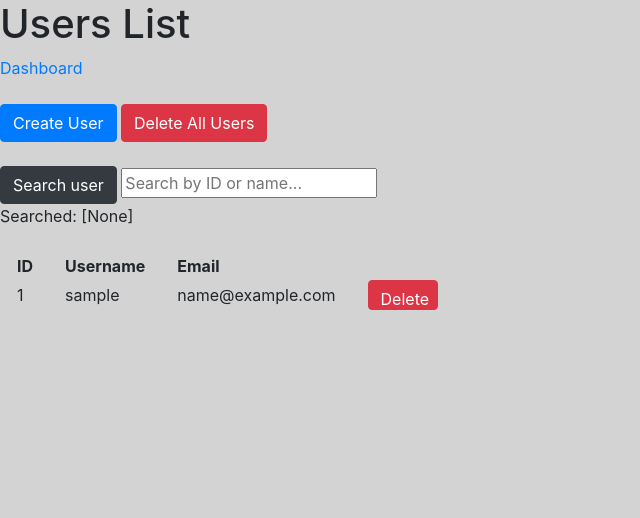
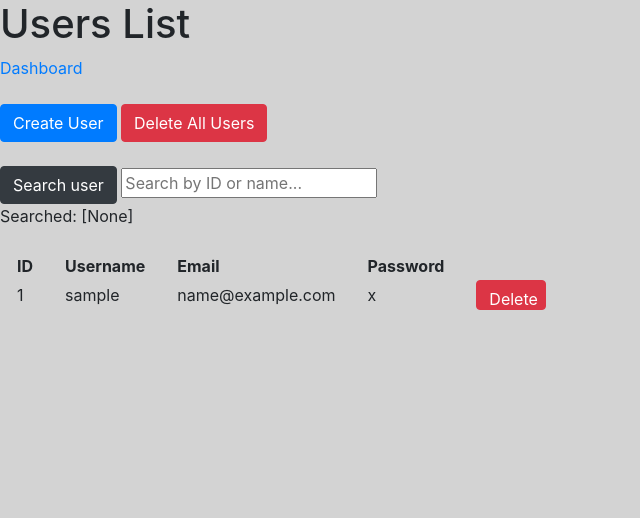
Before and after one commit to andrest50/resource-pool, a Flask app: page /users_page in a window 1280 px wide. Shown: the part 56-574 px from the top of the page, without its empty margins (0-640 px from the left). Run offline with Flask 2, Linux system fonts and the light colour scheme; tables that the repository leaves empty hold one stand-in row (values such as "Sample post"); some libraries are stand-ins or nearby versions.

Commit message:
Added password attribute to user and synced with html modal for creating a user account.

```diff
--- a/app/models.py
+++ b/app/models.py
@@ -41,13 +41,15 @@ class User(db.Model):
     id = Column(Integer, primary_key=True)
     username = Column(String(80), unique=True, nullable=False)
     email = Column(String(120), unique=True, nullable=False)
+    password = Column(String(80), nullable=False)
     resources = db.relationship('Resource', backref='user')
 
     def __repr__(self):
         user_dict = {
             'id': self.id,
             'username': self.username,
-            'email': self.email
+            'email': self.email,
+            'password': self.password
         }
         return json.dumps(user_dict)
 
@@ -60,6 +62,7 @@ class UserSchema(ma.SQLAlchemyAutoSchema):
     id = ma.auto_field()
     username = ma.auto_field()
     email = ma.auto_field()
+    password = ma.auto_field()
     #resources = ma.auto_field()
     resources = ma.Nested(ResourceSchema, many=True)
 
@@ -68,8 +71,8 @@ users_schema = UserSchema(many=True)
 
 def test_db():
     #Base.metadata.create_all()
-    admin = User(username='admin', email='admin@example.com')
-    guest = User(username='guest', email='guest@example.com')
+    admin = User(username='admin', email='admin@example.com', password="testing")
+    guest = User(username='guest', email='guest@example.com', password="testing2")
     session.add(admin)
     session.add(guest)
     session.commit()
--- a/app/templates/layouts/header.html
+++ b/app/templates/layouts/header.html
@@ -33,10 +33,40 @@
                     {% endif %}
                 </ul>
                 <div class="form-inline my-2 my-lg-0">
-                    <button class="btn btn-outline-success my-2 my-sm-0">Login</button>
+                    <button class="btn btn-outline-success my-2 my-sm-0" data-toggle="modal" data-target="#myModal">Login</button>
                 </div>
             </div>
         </nav>
+        <div class="modal" id="myModal">
+            <div class="modal-dialog">
+            <div class="modal-content">
+                <div class="modal-header">
+                    <h4 class="modal-title">Register</h4>
+                    <button type="button" class="close" data-dismiss="modal">&times;</button>
+                </div>
+                <form id="create-user-form">
+                    <div class="modal-body">
+                        <div class="form-group">
+                            <label for="username">Username</label>
+                            <input type="text" name="username" value="" class="form-control" id="username" aria-describedby="usernameHelp" placeholder="Username">
+                        </div>
+                        <div class="form-group">
+                            <label for="email">Email address</label>
+                            <input type="email" name="email" value="" class="form-control" id="email" placeholder="Email">
+                        </div>
+                        <div class="form-group">
+                            <label for="password">Password</label>
+                            <input type="password" name="password" value="" class="form-control" id="password" minlength="8" required placeholder="Password">
+                        </div>
+                    </div>
+                    <div class="modal-footer">
+                        <input type="submit" value="Submit" class="btn btn-success" id="submit-user-btn">
+                        <button type="button" class="btn btn-danger" data-dismiss="modal">Cancel</button>
+                    </div>
+                </form>
+            </div>
+            </div>
+        </div>
     </div>
 </body>
 </html>
--- a/app/templates/users.html
+++ b/app/templates/users.html
@@ -34,11 +34,12 @@
             e.preventDefault()
 
             form_values = $(this).serializeArray()
-            if(!form_values[0].value || !form_values[1].value)
+            if(!form_values[0].value || !form_values[1].value || !form_values[2].value)
                 return
             user_obj = {
                 username: form_values[0].value,
-                email: form_values[1].value
+                email: form_values[1].value,
+                password: form_values[2].value
             }
             add_user(user_obj)
 
@@ -55,12 +56,14 @@
             new_entry_id = $("<td></td>").text(new_entry_id_val)
             new_entry_username = $("<td></td>").text(user_obj['username'])
             new_entry_email = $("<td></td>").text(user_obj['email'])
+            new_entry_password = $("<td></td>").text(user_obj['password'])
             new_entry_delete_btn = $('<td></td>').append($('<button></button>')
                 .text("Delete")
                 .addClass('btn btn-danger delete-user-btn')
                 .attr('id', new_entry_id_val)
                 .css({'height': '30px', 'width': '70px'}))
-            $("#user-table").find('tbody').append($('<tr>').append(new_entry_id, new_entry_username, new_entry_email, new_entry_delete_btn))
+            $("#user-table").find('tbody').append($('<tr>').append(new_entry_id, new_entry_username,
+                new_entry_email, new_entry_password, new_entry_delete_btn))
         })
         $(".delete-user-btn").click(function(e){
             delete_user(e.target.id)
@@ -84,11 +87,13 @@
             $("#found-user").text("Searched: " + searched_user[0].username)
             $("#found-user-username").text("Username: " + searched_user[0].username)
             $("#found-user-email").text("Email: " + searched_user[0].email)
+            $("#found-user-password").text("Password: " + searched_user[0].password)
         })
         .catch(error => console.log(error))
     }
 
     const add_user = (user_data) => {
+        console.log(user_data)
         fetch('/users', {
             method: 'POST',
             headers: {
@@ -151,7 +156,11 @@
                         <div class="form-group">
                             <label for="email">Email address</label>
                             <input type="email" name="email" value="" class="form-control" id="email" placeholder="Email">
-                            </div>
+                        </div>
+                        <div class="form-group">
+                            <label for="password">Password</label>
+                            <input type="password" name="password" value="" class="form-control" id="password" minlength="8" required placeholder="Password">
+                        </div>
                     </div>
                     <div class="modal-footer">
                         <input type="submit" value="Submit" class="btn btn-success" id="submit-user-btn">
@@ -166,18 +175,21 @@
         <p id="found-user" style="margin-bottom: 0px">Searched: [None]</p>
         <span id="found-user-username"></span>
         <span id="found-user-email"></span>
+        <span id="found-user-password"></span>
         <br />
         <table id="user-table">
             <tr>
                 <th>ID</th>
                 <th>Username</th>
                 <th>Email</th>
+                <th>Password</th>
             </tr>
             {% for user in users %}
             <tr>
                 <td>{{user.id}}</td>
                 <td>{{user.username}}</td>
                 <td>{{user.email}}</td>
+                <td>{{user.password}}</td>
                 <td><button type="button" id={{user.id}} class="btn btn-danger delete-user-btn" data-dismiss="modal" style="height: 30px; width: 70px;">Delete</button></td>
             </tr>
             {% endfor %}
--- a/app/views.py
+++ b/app/views.py
@@ -18,7 +18,8 @@ def home_page():
                     models.Resource.resc_type,
                     models.User.id,
                     models.User.username,
-                    models.User.email)
+                    models.User.email,
+                    models.User.password)
     users = models.User.query.all()
     print(resources)
     for resource in resources:
@@ -33,6 +34,7 @@ def users_page():
     for user in users:
         print(user.username)
         print(user.email)
+        print(user.password)
     return render_template('users.html', users=users)
 
 @bp.route('/layouts/header.html')
@@ -53,9 +55,11 @@ class UserListResource(Resource):
         return models.users_schema.dump(users)
 
     def post(self):
+        console.log(request.json)
         new_user = models.User(
             username=request.json['username'],
-            email=request.json['email']
+            email=request.json['email'],
+            password=request.json['password']
         )
         db.session.add(new_user)
         db.session.commit()
@@ -78,6 +82,8 @@ class UserResource(Resource):
             user.username = request.json['user']
         if 'email' in request.json:
             user.email = request.json['email']
+        if 'password' in request.json:
+            user.password = request.json['password']
 
         db.session.commit()
         return models.user_schema.dump(user)
```
